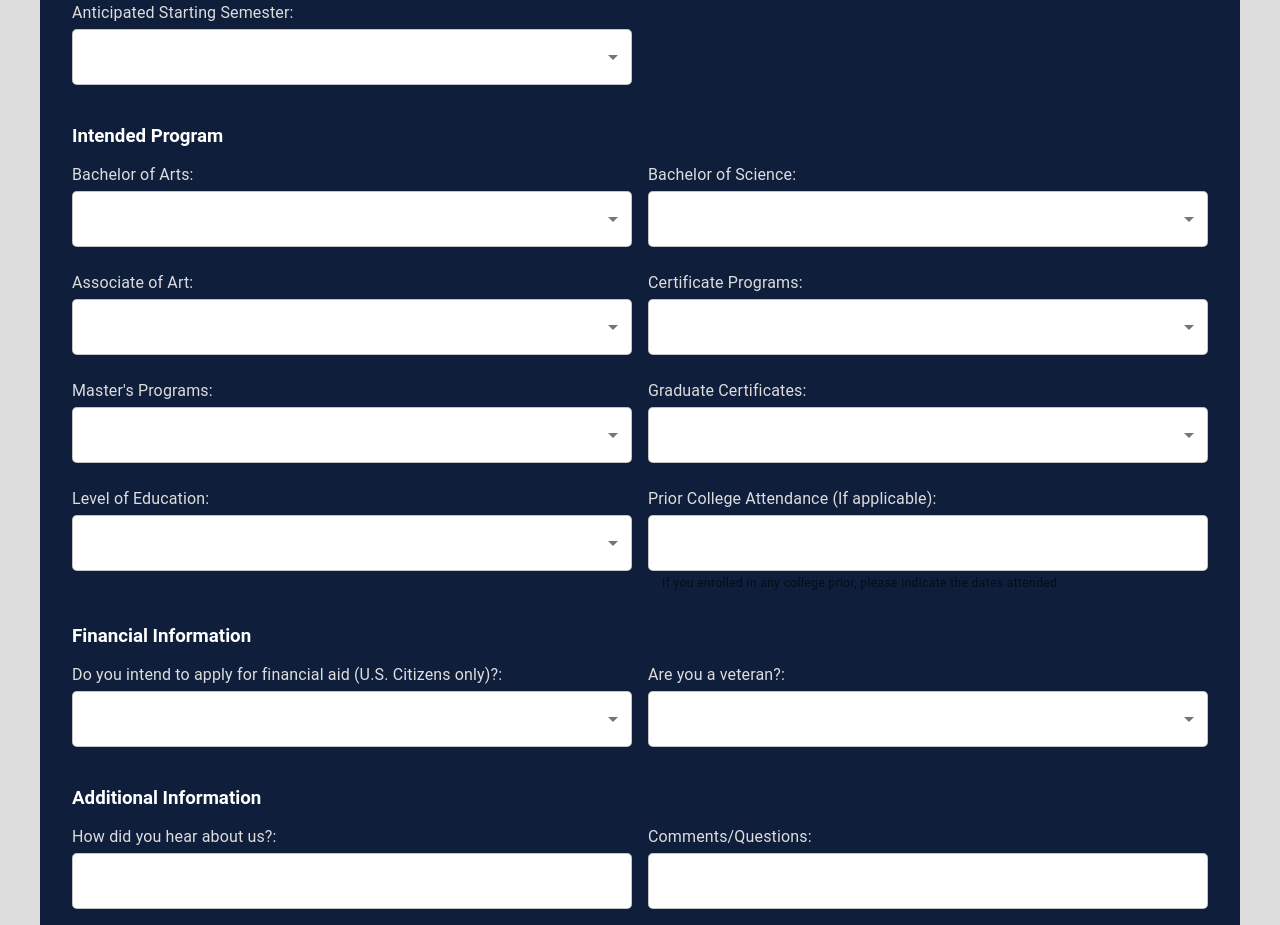
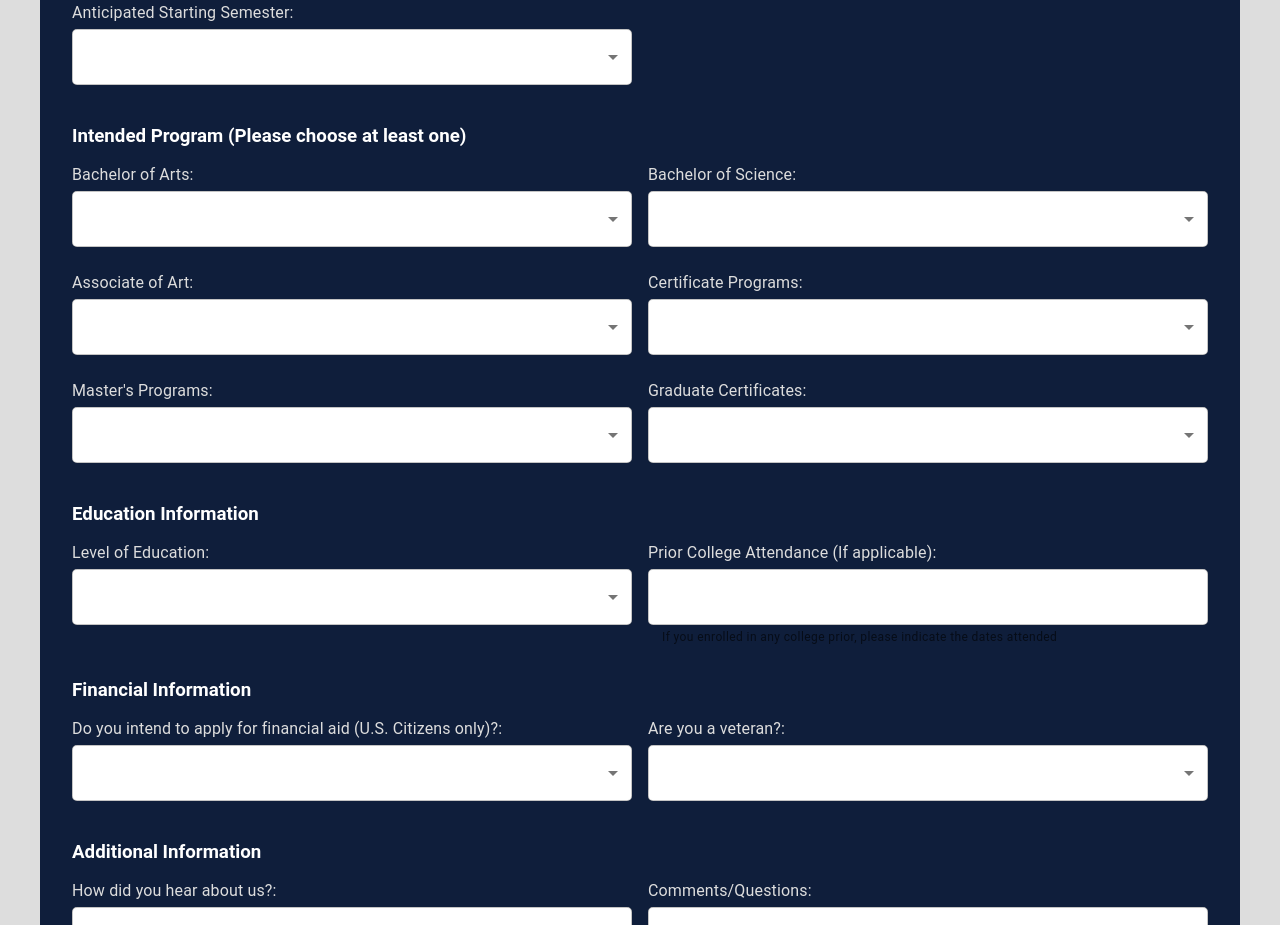
Before and after one commit to RouteRunnersAutoTransport/esport-spa, a Next.js app: page / in a window 1280 px wide. Shown: the part 840-1765 px from the top of the page. Built offline with nearby package versions, Linux system fonts and the light colour scheme; a web font is replaced by a local one.

Commit message:
updated layout in application page

```diff
--- a/src/components/ApplicationForm/index.tsx
+++ b/src/components/ApplicationForm/index.tsx
@@ -135,7 +135,9 @@ function ApplicationForm() {
         />
       </DivFormGroup>
 
-      <H3SectionTitle>Intended Program</H3SectionTitle>
+      <H3SectionTitle>
+        Intended Program (Please choose at least one)
+      </H3SectionTitle>
       <DivFormGroup>
         <SelectInput
           label="Bachelor of Arts"
@@ -185,6 +187,10 @@ function ApplicationForm() {
           options={graduateCertificateOptions}
           error={applicationErrors.graduateCertificate}
         />
+      </DivFormGroup>
+
+      <H3SectionTitle>Education Information</H3SectionTitle>
+      <DivFormGroup>
         <SelectInput
           label="Level of Education"
           onChange={handleInputChange}
@@ -193,6 +199,7 @@ function ApplicationForm() {
           options={levelOfEducationOptions}
           error={applicationErrors.levelOfEducation}
         />
+
         <TextInput
           label="Prior College Attendance (If applicable)"
           name="priorCollegeAttendance"
--- a/src/components/common/SelectInput.tsx
+++ b/src/components/common/SelectInput.tsx
@@ -21,7 +21,7 @@ type Props = {
 function SelectInput({ label, value, name, options, onChange, error }: Props) {
   return (
     <DivTextInputContainer>
-      <FormLabel>{label}:</FormLabel>
+      {label && <FormLabel>{label}:</FormLabel>}
       <Select
         labelId="demo-simple-select-label"
         value={value}
--- a/src/constants/index.ts
+++ b/src/constants/index.ts
@@ -176,12 +176,12 @@ export const errorLabels = {
   phoneNumber: "Phone Number",
   homeState: "Home State",
   anticipatedStartingSemester: "Anticipated Starting Semester",
-  bachelorOfArt: "Bachelor of Art",
-  bachelorOfScience: "Bachelor of Science",
-  associateOfArt: "Associate of Art",
-  certificateProgram: "Certificate Program",
-  masterProgram: "Master Program",
-  graduateCertificate: "Graduate Certificate",
+  // bachelorOfArt: "Bachelor of Art",
+  // bachelorOfScience: "Bachelor of Science",
+  // associateOfArt: "Associate of Art",
+  // certificateProgram: "Certificate Program",
+  // masterProgram: "Master Program",
+  // graduateCertificate: "Graduate Certificate",
   levelOfEducation: "Level of Education",
   // priorCollegeAttendance: "Prior College Attendance",
   financialAid: "Financial Aid",
```
